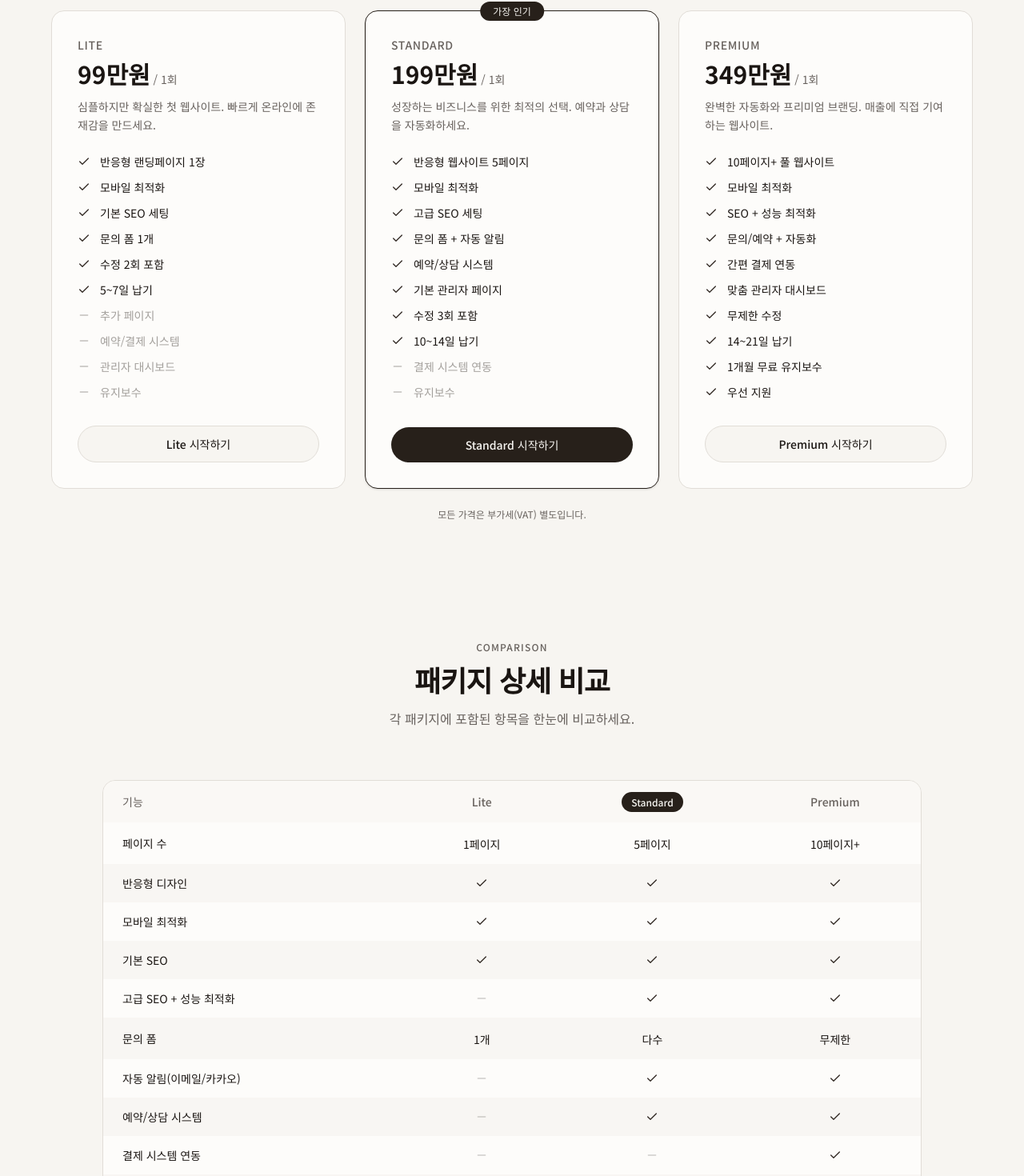
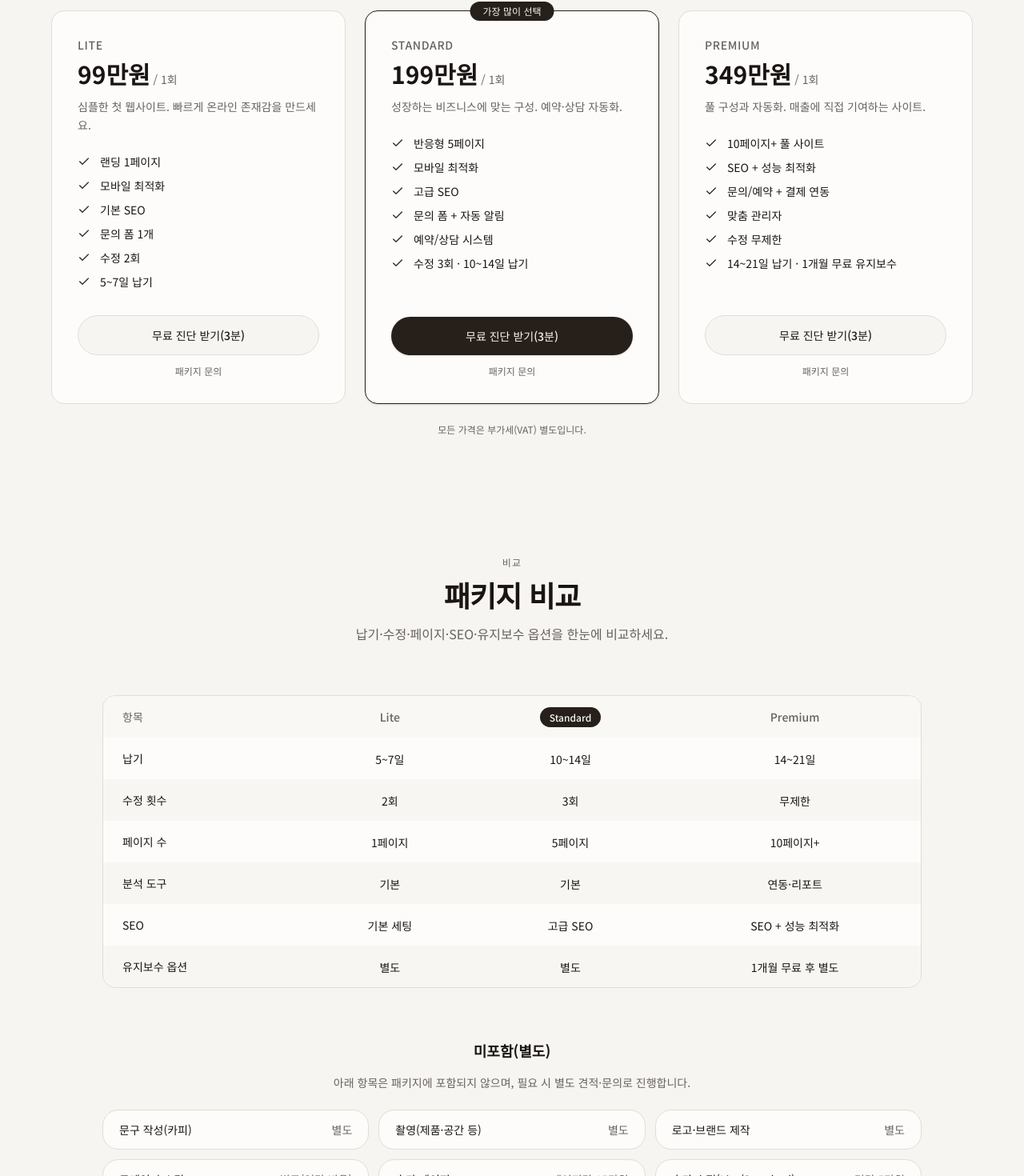
Before and after one commit to SooshinDG/Project1, a Next.js app: page /pricing in a window 1280 px wide. Shown: the part 409-1879 px from the top of the page at 80% size. Built offline with nearby package versions, Linux system fonts and the light colour scheme.

Commit message:
feat(pricing): ?몄＜ ?꾪솚???뺣━ - 3??移대뱶/鍮꾧탳??誘명룷??蹂꾨룄)/CTA
Co-authored-by: Cursor <cursoragent@cursor.com>

```diff
--- a/components/pricing/comparison-table.tsx
+++ b/components/pricing/comparison-table.tsx
@@ -11,29 +11,21 @@ interface ComparisonRow {
 }
 
 const rows: ComparisonRow[] = [
+  { feature: "납기", lite: "5~7일", standard: "10~14일", premium: "14~21일" },
+  { feature: "수정 횟수", lite: "2회", standard: "3회", premium: "무제한" },
   { feature: "페이지 수", lite: "1페이지", standard: "5페이지", premium: "10페이지+" },
-  { feature: "반응형 디자인", lite: true, standard: true, premium: true },
-  { feature: "모바일 최적화", lite: true, standard: true, premium: true },
-  { feature: "기본 SEO", lite: true, standard: true, premium: true },
-  { feature: "고급 SEO + 성능 최적화", lite: false, standard: true, premium: true },
-  { feature: "문의 폼", lite: "1개", standard: "다수", premium: "무제한" },
-  { feature: "자동 알림(이메일/카카오)", lite: false, standard: true, premium: true },
-  { feature: "예약/상담 시스템", lite: false, standard: true, premium: true },
-  { feature: "결제 시스템 연동", lite: false, standard: false, premium: true },
-  { feature: "관리자 대시보드", lite: false, standard: "기본", premium: "맞춤" },
-  { feature: "수정 횟수", lite: "2회", standard: "3회", premium: "무제한" },
-  { feature: "납기", lite: "5~7일", standard: "10~14일", premium: "14~21일" },
-  { feature: "무료 유지보수", lite: false, standard: false, premium: "1개월" },
-  { feature: "우선 지원", lite: false, standard: false, premium: true },
+  { feature: "분석 도구", lite: "기본", standard: "기본", premium: "연동·리포트" },
+  { feature: "SEO", lite: "기본 세팅", standard: "고급 SEO", premium: "SEO + 성능 최적화" },
+  { feature: "유지보수 옵션", lite: "별도", standard: "별도", premium: "1개월 무료 후 별도" },
 ];
 
-const paidOptions = [
-  { name: "추가 페이지", price: "페이지당 15만원" },
-  { name: "카피라이팅", price: "페이지당 10만원" },
-  { name: "스톡 이미지 선정", price: "5만원" },
-  { name: "추가 수정 (Lite/Standard)", price: "건당 5만원" },
-  { name: "다국어 지원", price: "언어당 30만원" },
-  { name: "애니메이션/인터랙션", price: "상담 후 결정" },
+const notIncludedItems = [
+  { name: "문구 작성(카피)", note: "별도" },
+  { name: "촬영(제품·공간 등)", note: "별도" },
+  { name: "로고·브랜드 제작", note: "별도" },
+  { name: "도메인·호스팅", note: "별도(연간 비용)" },
+  { name: "추가 페이지", note: "페이지당 15만원" },
+  { name: "추가 수정(Lite/Standard)", note: "건당 5만원" },
 ];
 
 function CellContent({ value }: { value: CellValue }) {
@@ -52,18 +44,19 @@ export function ComparisonTable() {
     <section className="px-6 py-16 md:py-24">
       <div className="mx-auto max-w-5xl">
         <SectionHeader
-          label="Comparison"
-          title="패키지 상세 비교"
-          description="각 패키지에 포함된 항목을 한눈에 비교하세요."
+          label="비교"
+          title="패키지 비교"
+          description="납기·수정·페이지·SEO·유지보수 옵션을 한눈에 비교하세요."
         />
 
-        {/* Desktop table */}
-        <div className="hidden overflow-hidden rounded-2xl border border-border md:block">
+        {/* 비교표: 납기/수정횟수/페이지 수/분석도구/SEO/유지보수 */}
+        <div className="overflow-hidden rounded-2xl border border-border">
+          <div className="hidden md:block">
             <table className="w-full">
               <thead>
                 <tr className="bg-warm-50">
                   <th className="px-6 py-4 text-left text-sm font-medium text-muted-foreground">
-                  기능
+                    항목
                   </th>
                   <th className="px-6 py-4 text-center text-sm font-medium text-muted-foreground">
                     Lite
@@ -82,9 +75,7 @@ export function ComparisonTable() {
                 {rows.map((row, i) => (
                   <tr
                     key={row.feature}
-                  className={
-                    i % 2 === 0 ? "bg-card" : "bg-warm-50/50"
-                  }
+                    className={i % 2 === 0 ? "bg-card" : "bg-warm-50/50"}
                   >
                     <td className="px-6 py-3.5 text-sm text-foreground">
                       {row.feature}
@@ -104,31 +95,30 @@ export function ComparisonTable() {
             </table>
           </div>
 
-        {/* Mobile cards */}
           <div className="flex flex-col gap-4 md:hidden">
             {rows.map((row) => (
               <div
                 key={row.feature}
-              className="rounded-xl border border-border bg-card p-4"
+                className="border-t border-border px-4 py-3 first:border-t-0"
               >
-              <h4 className="mb-3 text-sm font-medium text-foreground">
+                <h4 className="mb-2 text-sm font-medium text-foreground">
                   {row.feature}
                 </h4>
-              <div className="grid grid-cols-3 gap-2 text-center">
+                <div className="grid grid-cols-3 gap-2 text-center text-sm">
                   <div>
-                  <span className="mb-1 block text-xs text-muted-foreground">
+                    <span className="block text-xs text-muted-foreground">
                       Lite
                     </span>
                     <CellContent value={row.lite} />
                   </div>
                   <div>
-                  <span className="mb-1 block text-xs font-medium text-foreground">
+                    <span className="block text-xs font-medium text-foreground">
                       Standard
                     </span>
                     <CellContent value={row.standard} />
                   </div>
                   <div>
-                  <span className="mb-1 block text-xs text-muted-foreground">
+                    <span className="block text-xs text-muted-foreground">
                       Premium
                     </span>
                     <CellContent value={row.premium} />
@@ -137,22 +127,24 @@ export function ComparisonTable() {
               </div>
             ))}
           </div>
+        </div>
 
-        {/* Paid options */}
+        {/* 미포함(별도) */}
         <div className="mt-16">
-          <h3 className="mb-6 text-center text-lg font-semibold text-foreground">
-            유료 추가 옵션
+          <h3 className="mb-4 text-center text-lg font-semibold text-foreground">
+            미포함(별도)
           </h3>
-          <div className="grid gap-4 sm:grid-cols-2 lg:grid-cols-3">
-            {paidOptions.map((option) => (
+          <p className="mx-auto mb-6 max-w-xl text-center text-sm text-muted-foreground">
+            아래 항목은 패키지에 포함되지 않으며, 필요 시 별도 견적·문의로 진행합니다.
+          </p>
+          <div className="grid gap-3 sm:grid-cols-2 lg:grid-cols-3">
+            {notIncludedItems.map((item) => (
               <div
-                key={option.name}
-                className="flex items-center justify-between rounded-xl border border-border bg-card px-5 py-4"
+                key={item.name}
+                className="flex items-center justify-between rounded-xl border border-border bg-card px-5 py-3.5"
               >
-                <span className="text-sm text-foreground">{option.name}</span>
-                <span className="text-sm font-medium text-warm-800">
-                  {option.price}
-                </span>
+                <span className="text-sm text-foreground">{item.name}</span>
+                <span className="text-sm text-muted-foreground">{item.note}</span>
               </div>
             ))}
           </div>
--- a/components/pricing/pricing-cards.tsx
+++ b/components/pricing/pricing-cards.tsx
@@ -1,65 +1,50 @@
 import Link from "next/link";
-import { Check, Minus } from "lucide-react";
+import { Check } from "lucide-react";
 
 const packages = [
   {
     name: "Lite",
     price: "99만원",
     period: "1회",
-    description: "심플하지만 확실한 첫 웹사이트. 빠르게 온라인에 존재감을 만드세요.",
-    features: [
-      { text: "반응형 랜딩페이지 1장", included: true },
-      { text: "모바일 최적화", included: true },
-      { text: "기본 SEO 세팅", included: true },
-      { text: "문의 폼 1개", included: true },
-      { text: "수정 2회 포함", included: true },
-      { text: "5~7일 납기", included: true },
-      { text: "추가 페이지", included: false },
-      { text: "예약/결제 시스템", included: false },
-      { text: "관리자 대시보드", included: false },
-      { text: "유지보수", included: false },
+    description: "심플한 첫 웹사이트. 빠르게 온라인 존재감을 만드세요.",
+    included: [
+      "랜딩 1페이지",
+      "모바일 최적화",
+      "기본 SEO",
+      "문의 폼 1개",
+      "수정 2회",
+      "5~7일 납기",
     ],
-    cta: "Lite 시작하기",
     popular: false,
   },
   {
     name: "Standard",
     price: "199만원",
     period: "1회",
-    description: "성장하는 비즈니스를 위한 최적의 선택. 예약과 상담을 자동화하세요.",
-    features: [
-      { text: "반응형 웹사이트 5페이지", included: true },
-      { text: "모바일 최적화", included: true },
-      { text: "고급 SEO 세팅", included: true },
-      { text: "문의 폼 + 자동 알림", included: true },
-      { text: "예약/상담 시스템", included: true },
-      { text: "기본 관리자 페이지", included: true },
-      { text: "수정 3회 포함", included: true },
-      { text: "10~14일 납기", included: true },
-      { text: "결제 시스템 연동", included: false },
-      { text: "유지보수", included: false },
+    description: "성장하는 비즈니스에 맞는 구성. 예약·상담 자동화.",
+    included: [
+      "반응형 5페이지",
+      "모바일 최적화",
+      "고급 SEO",
+      "문의 폼 + 자동 알림",
+      "예약/상담 시스템",
+      "수정 3회 · 10~14일 납기",
     ],
-    cta: "Standard 시작하기",
     popular: true,
   },
   {
     name: "Premium",
     price: "349만원",
     period: "1회",
-    description: "완벽한 자동화와 프리미엄 브랜딩. 매출에 직접 기여하는 웹사이트.",
-    features: [
-      { text: "10페이지+ 풀 웹사이트", included: true },
-      { text: "모바일 최적화", included: true },
-      { text: "SEO + 성능 최적화", included: true },
-      { text: "문의/예약 + 자동화", included: true },
-      { text: "간편 결제 연동", included: true },
-      { text: "맞춤 관리자 대시보드", included: true },
-      { text: "무제한 수정", included: true },
-      { text: "14~21일 납기", included: true },
-      { text: "1개월 무료 유지보수", included: true },
-      { text: "우선 지원", included: true },
+    description: "풀 구성과 자동화. 매출에 직접 기여하는 사이트.",
+    included: [
+      "10페이지+ 풀 사이트",
+      "SEO + 성능 최적화",
+      "문의/예약 + 결제 연동",
+      "맞춤 관리자",
+      "수정 무제한",
+      "14~21일 납기 · 1개월 무료 유지보수",
     ],
-    cta: "Premium 시작하기",
     popular: false,
   },
 ];
@@ -80,7 +65,7 @@ export function PricingCards() {
             >
               {pkg.popular && (
                 <div className="absolute -top-3 left-1/2 -translate-x-1/2 rounded-full bg-primary px-4 py-1 text-xs font-medium text-primary-foreground">
-                  가장 인기
+                  가장 많이 선택
                 </div>
               )}
 
@@ -101,40 +86,36 @@ export function PricingCards() {
                 </p>
               </div>
 
-              <div className="mb-8 flex flex-1 flex-col gap-3">
-                {pkg.features.map((feature) => (
-                  <div
-                    key={feature.text}
-                    className="flex items-center gap-3 text-sm"
+              <ul className="mb-8 flex flex-1 flex-col gap-2.5">
+                {pkg.included.map((item) => (
+                  <li
+                    key={item}
+                    className="flex items-center gap-3 text-sm text-foreground"
                   >
-                    {feature.included ? (
                     <Check className="size-4 shrink-0 text-warm-800" />
-                    ) : (
-                      <Minus className="size-4 shrink-0 text-muted-foreground/40" />
-                    )}
-                    <span
-                      className={
-                        feature.included
-                          ? "text-foreground"
-                          : "text-muted-foreground/60"
-                      }
-                    >
-                      {feature.text}
-                    </span>
-                  </div>
+                    <span>{item}</span>
+                  </li>
                 ))}
-              </div>
+              </ul>
 
+              <div className="mt-auto flex flex-col gap-3">
                 <Link
                   href="/contact"
-                className={`mt-auto inline-flex items-center justify-center rounded-full px-6 py-3 text-sm font-medium transition-all ${
+                  className={`inline-flex items-center justify-center rounded-full px-6 py-3.5 text-sm font-medium transition-all ${
                     pkg.popular
-                    ? "bg-primary text-primary-foreground hover:bg-primary/90"
+                      ? "bg-primary text-primary-foreground hover:bg-primary/90 shadow-sm hover:shadow-md"
                       : "border border-border bg-background text-foreground hover:bg-accent"
                   }`}
                 >
-                {pkg.cta}
+                  무료 진단 받기(3분)
                 </Link>
+                <Link
+                  href="/contact"
+                  className="text-center text-xs text-muted-foreground underline-offset-2 hover:text-foreground hover:underline"
+                >
+                  패키지 문의
+                </Link>
+              </div>
             </div>
           ))}
         </div>
--- a/components/pricing/pricing-hero.tsx
+++ b/components/pricing/pricing-hero.tsx
@@ -3,14 +3,14 @@ export function PricingHero() {
     <section className="px-6 py-12 md:py-16">
       <div className="mx-auto max-w-3xl text-center">
         <span className="mb-3 inline-block text-xs font-medium uppercase tracking-widest text-muted-foreground">
-          Pricing
+          패키지
         </span>
-        <h1 className="text-balance text-3xl font-bold tracking-tight text-foreground md:text-4xl lg:text-5xl">
+        <h1 className="text-balance text-3xl font-semibold tracking-tight text-foreground md:text-4xl lg:text-5xl">
           투명한 가격, 확실한 가치
         </h1>
         <p className="mx-auto mt-4 max-w-xl text-pretty text-base leading-relaxed text-muted-foreground">
-          숨겨진 비용이나 추가 요금 없이, 선택한 패키지 그대로 진행합니다.
-          비즈니스 규모와 목표에 맞는 패키지를 선택하세요.
+          숨겨진 비용 없이 선택한 패키지 그대로 진행합니다. 목표에 맞는 단계를
+          선택한 뒤 무료 진단으로 시작하세요.
         </p>
       </div>
     </section>
```
Also changed, not shown: 1 other file (tests, documents, lock files or other folders). Lines whose indentation alone changed are shown as unchanged.
